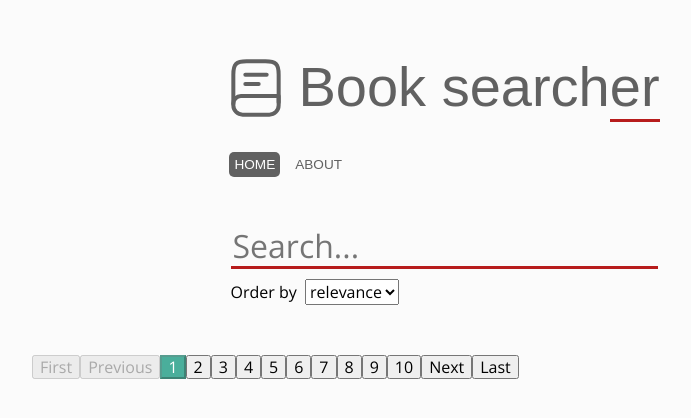
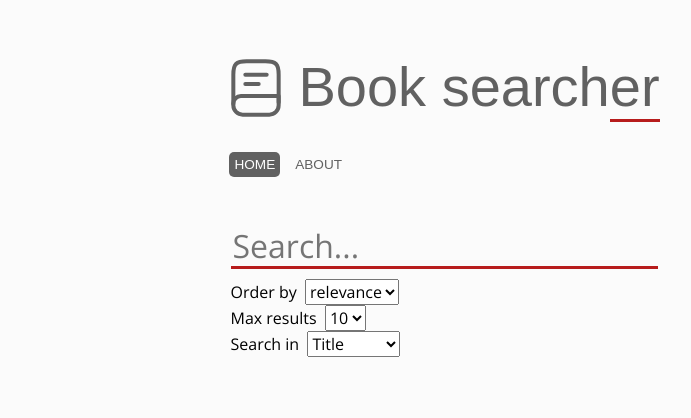
Before and after one commit to BTCY/book-catalog-vue-js, a Vue app: page / in a window 1280 px wide. Shown: the top 418 px of the page, without its empty margins (198-889 px from the left). Built offline with nearby package versions, Linux system fonts and the light colour scheme.

Commit message:
Added search target

```diff
--- a/src/components/book-search/BookSearch.vue
+++ b/src/components/book-search/BookSearch.vue
@@ -19,10 +19,31 @@ import type { IApiGetBooks } from '@/api/books-service.types';
         <option value="relevance">relevance</option>
       </select>
     </div>
+    <div>
+      <label for="maxResults">Max results</label>&nbsp;
+      <select name="maxResults" v-model="maxResults" @change="search">
+        <option value="10">10</option>
+        <option value="20">20</option>
+        <option value="30">30</option>
+        <option value="40">40</option>
+      </select>
+    </div>
+    <div>
+      <label for="searchIn">Search in</label>&nbsp;
+      <select name="searchIn" v-model="searchIn" @change="search">
+        <option value="intitle">Title</option>
+        <option value="inauthor">Author</option>
+        <option value="inpublisher">Publisher</option>
+        <option value="subject">Subject</option>
+        <option value="">All</option>
+      </select>
+    </div>
   </div>
 
-  <BookSearchList :books=books />
-  <Pagination :totalPages="10" :perPage="10" :currentPage="currentPage" @pagechanged="onPageChange" />
+  <BookSearchList :books=books :loadState=loadState :totalItems=totalItems />
+
+  <Pagination v-if="totalItems && totalPages && totalItems > 0" :totalPages=totalPages :perPage=maxResults
+    :currentPage="currentPage" @pagechanged="onPageChange" />
 </template>
 
 
@@ -35,8 +56,11 @@ export default {
       books: undefined as IApiGetBooks | undefined,
       keyword: '',
       orderBy: 'relevance',
+      searchIn: 'intitle',
       maxResults: 10,
-      loadState: ''
+      loadState: '',
+      totalItems: undefined,
+      totalPages: undefined
     }
   },
   watch: {
@@ -49,21 +73,29 @@ export default {
       console.log(page)
       this.currentPage = page;
       this.search();
-      window.scrollTo(0,0);
+      window.scrollTo(0, 0);
     },
     search() {
       this.loadState = 'loading'
       getBooks(
-        this.keyword,
+        this.searchIn === '' ? this.keyword : `${this.searchIn}:${this.keyword}`,
         this.maxResults,
         this.orderBy,
         (this.currentPage - 1) * this.maxResults
       ).then((response) => {
         this.books = response
+        this.totalItems = response?.totalItems ? response?.totalItems : undefined
+        this.totalPages = response?.totalItems ? Math.floor(response.totalItems / this.maxResults) : undefined
         this.loadState = 'success'
         console.log(response)
       })
-        .catch((error) => console.log(error))
+        .catch((error) => {
+          console.log(error);
+          this.books = undefined;
+          this.totalItems = undefined;
+          this.totalPages = undefined;
+          this.loadState = 'error';
+        })
     }
   }
 }
```
